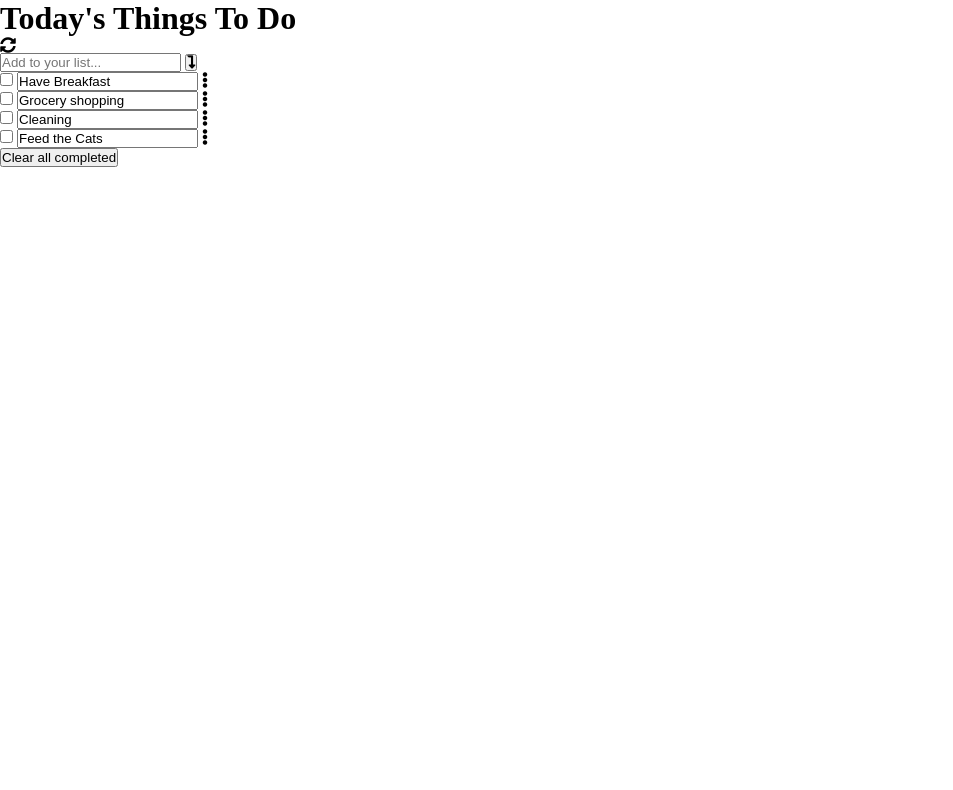
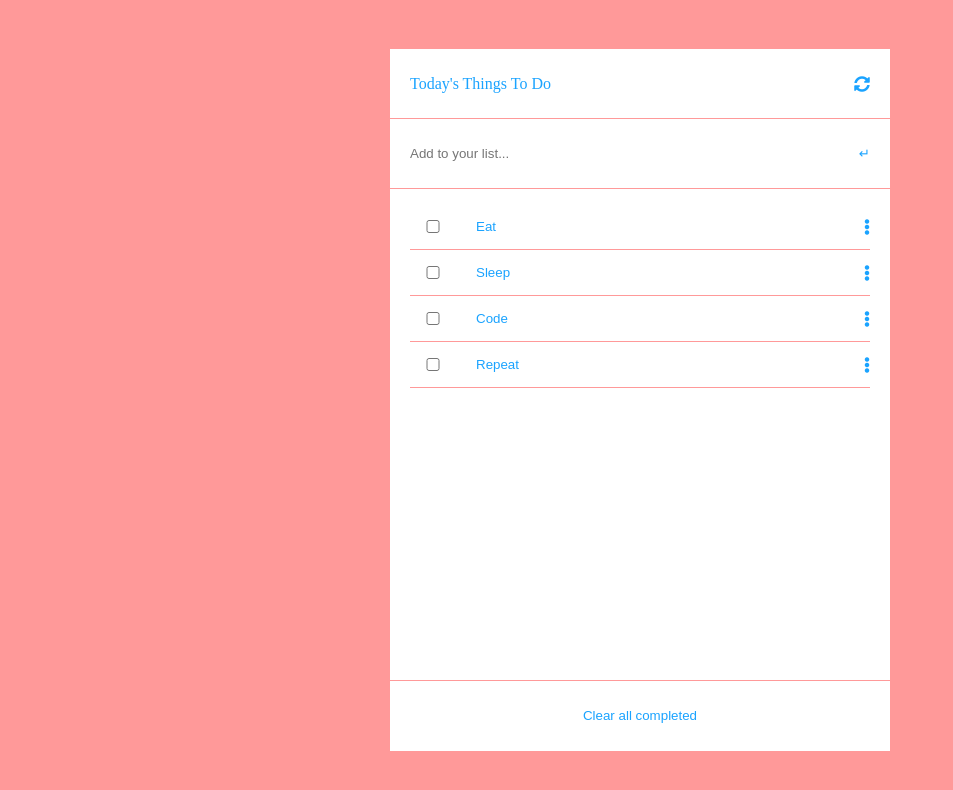
Before and after one commit to Marcraphael12/To-do-list_App, a website built with webpack: page src/index.html in a window 1280 px wide. Shown: the whole page, without its empty margins (0-953 px from the left). Built offline with nearby package versions, Linux system fonts and the light colour scheme.

Commit message:
Add style

```diff
--- a/src/index.html
+++ b/src/index.html
@@ -7,27 +7,22 @@
       rel="stylesheet">
     <title>To do list</title>
   </head>
-  <body>
-    <main id="app" class="myapp">
-      <header class="header flex-row">
+  <body class="di">
+    <main id="app" class="myapp dc">
+      <header class="header di btm-bdr">
         <h1>Today's Things To Do</h1>
         <i class="fas fa-sync-alt"></i>
       </header>
-      <form class="form flex-row" id="form">
-        <input
-          type="text"
-          id="input"
-          placeholder="Add to your list..."
-          autocomplete="off"
-          class="input"
+      <form class="form di btm-bdr" id="form">
+        <input type="text" id="input" placeholder="Add to your list..." autocomplete="off" class="input"
         />
         <button type="submit" title="update">
-          <i class="fas fa-level-down-alt"></i>
+          ↵
         </button>
       </form>
-      <ul id="list"></ul>
-      <footer class="footer flex-row">
-        <button class="clearbtn" type="button" id="clear-btn">
+      <ul id="list" class="list btm-bdr"></ul>
+      <footer class="footer">
+        <button class="clearbtn di" type="button" id="clear-btn">
           Clear all completed
         </button>
       </footer>
--- a/src/index.js
+++ b/src/index.js
@@ -23,29 +23,29 @@ const list = document.getElementById('list');
 
 let todoList = [
   {
-    description: 'Have Breakfast',
+    description: 'Eat',
     completed: false,
     index: 0,
   },
   {
-    description: 'Grocery shopping',
+    description: 'Sleep',
     completed: false,
     index: 1,
   },
   {
-    description: 'Cleaning',
+    description: 'Code',
     completed: false,
     index: 2,
   },
   {
-    description: 'Feed the Cats',
+    description: 'Repeat',
     completed: false,
     index: 3,
   },
 ];
 
 function renderList(arr) {
-list.innerHTML = arr.map((item) => `<li class='flex-row todo' draggable='true' id='${item.index}'>
+list.innerHTML = arr.map((item) => `<li class='flex-row todo di btm-bdr' draggable='true' id='${item.index}'>
 <input type='checkbox' class='checkbox' data-id='${item.index}'  ${item.completed ? 'checked' : ''}>
 <input type='text' value='${item.description}' data-index='${item.index}'draggable='false' class='todo-text ${item.completed ? 'completed' : ''}'>
 <i class='fas fa-ellipsis-v dots' data-id='${item.index}'></i>
--- a/src/style.css
+++ b/src/style.css
@@ -3,18 +3,122 @@
   padding: 0;
   margin: 0;
   list-style: none;
+  color:  #1aa3ff;
 }
 
 .di {
   display: flex;
+  align-items: center;
+  justify-content: space-between;
   flex-wrap: wrap;
-  align-items: center;
+}
+
+.dc {
+  display: flex;
+  flex-direction: column;
   justify-content: space-between;
 }
 
-.dc {
-  : flex;
-  flex-direction: column;
-  align-items: center;
+.btm-bdr {
+  border-bottom: solid 1px  #ff9999;
+}
+
+body {
+  background-color: #ff9999;
+  justify-content: center !important;
+  width: 100%;
+  height: 100vh;
+  padding: 10px;
+}
+
+button, i {
+  border: none;
+  background-color: transparent;
+  cursor: pointer;
+}
+
+.myapp {
+  width: 100%;
+  max-width: 500px;
+  height: 90%;
+  background: white;
+}
+
+.header {
+  width: 100%;
+  height: 10%;
+  padding: 15px 20px;
+}
+
+.header h1 {
+  font-size: 16px;
+  font-weight: 300;
+}
+
+.form {
+  width: 100%;
+  height: 10%;
+  padding: 0 20px;
+}
+
+.input {
+  width: 90%;
+  height: auto;
+  padding: 15px 0;
+  border: none;
+  outline: none;
+  background: none;
+}
+
+.list {
+  width: 100%;
+  height: 70%;
+  padding: 15px 20px;
+  overflow-y: auto;
+  overflow-x: hidden;
+}
+
+.todo {
+  width: 100%;
+  height: auto;
+}
+
+.todo-text {
+  width: 80%;
+  height: auto;
+  padding: 15px 0;
+  border: none;
+  outline: none;
+  background: none;
+}
+
+.checkbox {
+  width: 10%;
+  height: auto;
+}
+
+.completed {
+  text-decoration: line-through;
+  color: #ff9999;
+}
+
+button:hover, i:hover {
+ color: #ff9999;
+}
+
+.footer {
+  width: 100%;
+  height: 10%;
+}
+
+
+.clearbtn {
+  width: 100%;
+  height: 100%;
+  padding: 15px 20px;
   justify-content: center;
 }
+
+.current-active {
+  opacity: 0;
+}
```
